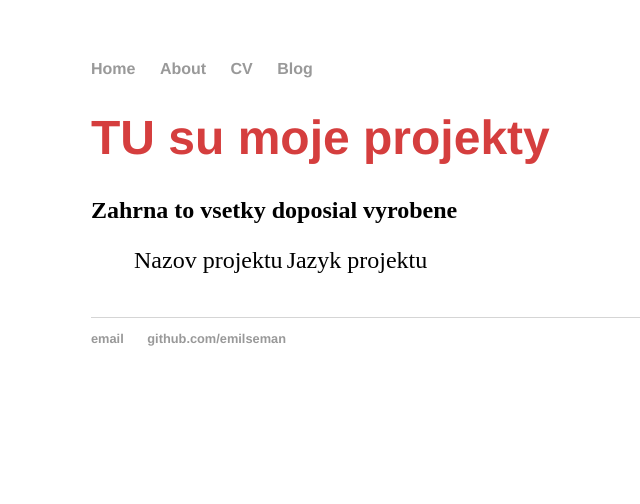
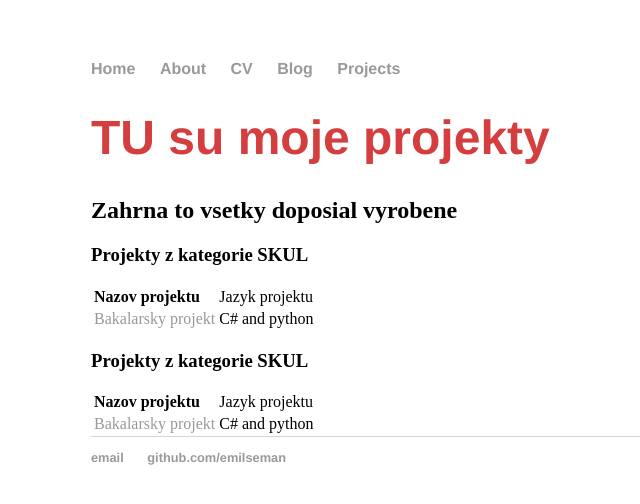
Before and after one commit to emilseman/emilseman.github.io, a Jekyll site: the page built from proj/index.html, in a window 1280 px wide. Shown: the top 504 px of the page, without its empty margins (101-741 px from the left). Built offline with Jekyll 4.4.1, drawn with Linux system fonts in a browser that asks for light colours.

Commit message:
collections added - projects

```diff
--- a/_config.yml
+++ b/_config.yml
@@ -5,3 +5,7 @@ gems:
   - jemoji
   - jekyll-mentions
   - jekyll-sitemap
+collections:
+  projects:
+    output: true
+    permalink: /projects/:path/
--- a/_layouts/default.html
+++ b/_layouts/default.html
@@ -12,6 +12,7 @@
 		        	<li><a href="/about">About</a></li>
 	        		<li><a href="/cv">CV</a></li>
 	        		<li><a href="/blog">Blog</a></li>
+	        		<li><a href="/proj">Projects</a></li>
 	    		</ul>
 			</nav>
 			<div class="container">
--- a/_layouts/projects.html
+++ b/_layouts/projects.html
@@ -2,22 +2,7 @@
 layout: default
 ---
 
-<h1>{{ page.title }}</h1>
-<h2>{{ page.projectsTitle }}</h2>
+<h1>{{page.name}}</h1>
 
-<ul class="posts">
-
-
-<table>
-<tr>
-<td>Nazov projektu</td>
-<td>Jazyk projektu</td>
-</tr>
-	  {% for proj in site.projects %}
-	    <tr>
-	      <td>{{ proj.name }}</td>
-	      <td>{{ proj.language }}</td>
-	    </tr>
-	  {% endfor %}
-	</table>
-	</ul>
+On this project I used these languages
+<b>{{page.language}}</b>
--- a/proj/index.html
+++ b/proj/index.html
@@ -1,5 +1,48 @@
 ---
-layout: projects
+layout: default
 title: "TU su moje projekty"
 projectsTitle: Zahrna to vsetky doposial vyrobene
 ---
+
+<h1>{{ page.title }}</h1>
+<h2>{{ page.projectsTitle }}</h2>
+
+<h3>Projekty z kategorie SKUL</h3>
+
+<table>
+<tr>
+<td><b>Nazov projektu</b></td>
+<td>Jazyk projektu</td>
+</tr>
+
+
+
+      {% for project in site.projects %}
+       {% if project.categories contains 'school' %}
+        <tr>
+          <td><a href="{{project.url}}">{{project.name}}</a></td>
+          <td>{{project.language}}</td>
+        </tr>
+        {% endif %}
+      {% endfor %}
+    </table>
+
+
+    <h3>Projekty z kategorie SKUL</h3>
+
+
+<table>
+<tr>
+<td><b>Nazov projektu</b></td>
+<td>Jazyk projektu</td>
+</tr>
+
+
+
+      {% for project in site.projects %}
+        <tr>
+          <td><a href="{{project.url}}">{{project.name}}</a></td>
+          <td>{{project.language}}</td>
+        </tr>
+      {% endfor %}
+    </table>
```
Also changed, not shown: _posts/2016-03-08-trapim-sa-s-tym.md (added, +6 -0 lines), _projects/bakalarka.md (+5 -0 lines), 6 other files.
